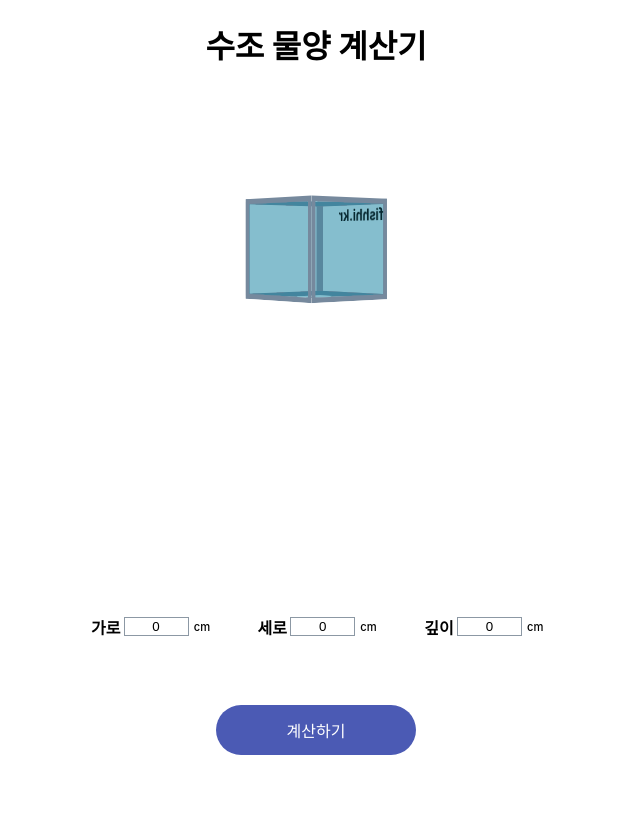
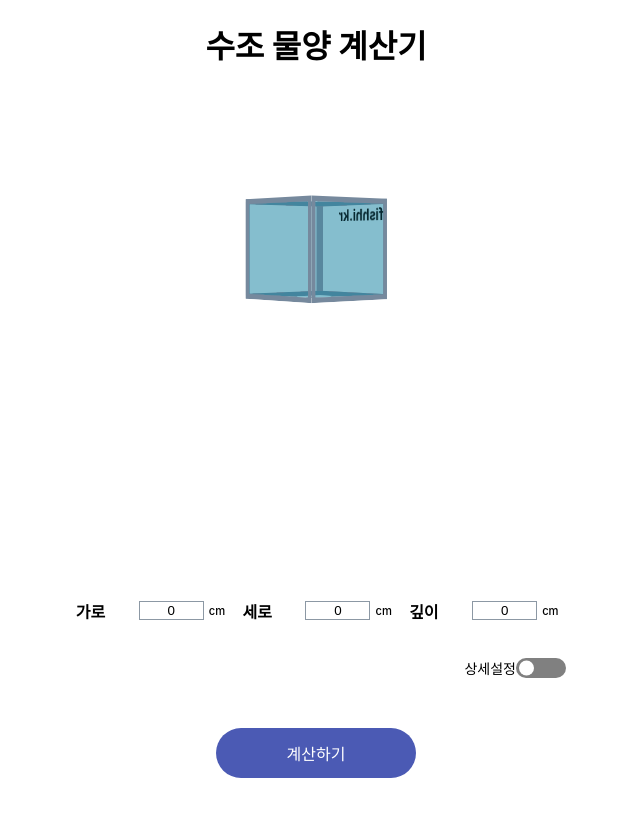
Before and after one commit to pannchat/fishhi, a Next.js app: page /calcFishTank in a window 1280 px wide. Shown: the top 816 px of the page, without its empty margins (324-964 px from the left). Built offline with nearby package versions, Linux system fonts and the light colour scheme; no server answers.

Commit message:
add(supplies): supplies of calc result

```diff
--- /dev/null
+++ b/api/index.ts
@@ -0,0 +1,7 @@
+import axios from "axios";
+
+export async function getSuppliesProduct() {
+  const { data } = await axios.get('https://fishhi.kr/supplies_product.json');
+
+  return data;
+}
--- a/components/calcFishTank/index.tsx
+++ b/components/calcFishTank/index.tsx
@@ -1,7 +1,9 @@
-import React, { InputHTMLAttributes, useEffect } from "react";
+import React, { InputHTMLAttributes, useEffect, useState } from "react";
 import Button from "../../shared/commonComponent/button";
 import Spacing from "../../shared/commonComponent/spacing";
+import Switch from "../../shared/commonComponent/switch";
 import useCalcFishBowl from "../../shared/hooks/useCalcFishBowl";
+import CalcSupplies from "../calcSupplies";
 
 const CalcFishTank = () => {
   const {
@@ -14,12 +16,19 @@ const CalcFishTank = () => {
     tankWidth,
     tankHeight,
     tankDepth,
+    thickness,
+    tankSand,
     setTankWidth,
     setTankDepth,
     setTankHeight,
+    setThickness,
+    setTankSand,
     calculate,
   } = useCalcFishBowl();
-
+  const [isShowDetail, setIsShowDetail] = useState<boolean>(false);
+  const handleClickSwitch = () => {
+    setIsShowDetail(!isShowDetail);
+  };
   useEffect(() => {
     if (faceFrontRef.current) faceFrontRef.current.style.width = "100px";
   }, []);
@@ -78,6 +87,48 @@ const CalcFishTank = () => {
           unit={"cm"}
         />
       </div>
+      <Spacing height={15} />
+      <div className="main-section__tank-size detail-setting">
+        <TankInput
+          value={thickness}
+          onChange={(value) => {
+            setThickness(value);
+          }}
+          name="thickness"
+          label="유리두께"
+          unit="T"
+        />
+
+        <TankInput
+          value={tankSand}
+          onChange={(value) => {
+            setTankSand(value);
+          }}
+          name="tankSand"
+          label="바닥재"
+          unit="cm"
+        />
+
+        <TankInput
+          value={tankSand}
+          onChange={(value) => {
+            setTankSand(value);
+          }}
+          name="tankSand"
+          label="바닥재"
+          unit="cm"
+        />
+      </div>
+      <Spacing height={20} />
+      <Switch
+        label="상세설정"
+        isActive={isShowDetail}
+        onClick={handleClickSwitch}
+        style={{
+          justifyContent: "flex-end",
+          cursor: "pointer",
+        }}
+      />
       <Spacing height={50} />
       <Button
         width={200}
@@ -96,7 +147,8 @@ const CalcFishTank = () => {
       >
         계산하기
       </Button>
-
+      <Spacing height={50} />
+      <CalcSupplies />
       <style jsx>{`
         .face {
           margin: 0px;
@@ -163,6 +215,10 @@ const CalcFishTank = () => {
           position: relative;
         }
 
+        .main-section__tank-size.detail-setting {
+          display: ${isShowDetail ? "flex" : "none"};
+        }
+
         .faceBack {
           transform: translateZ(-50px);
         }
@@ -200,19 +256,27 @@ const TankInput = (props: {
   placeholder?: string;
   name: string;
   unit: string;
+  labelSize?: number;
 }) => {
-  const { onChange, unit, label, ...inputAttributes } = props;
+  const { onChange, unit, label, labelSize = 16, ...inputAttributes } = props;
 
   return (
     <div
       style={{
-        width: 120,
+        width: 150,
         display: "flex",
         alignItems: "center",
         justifyContent: "space-around",
       }}
     >
-      <p className="tank__input-label">{label}</p>
+      <p
+        className="tank__input-label"
+        style={{
+          fontSize: labelSize,
+        }}
+      >
+        {label}
+      </p>
       <input
         className="input"
         {...inputAttributes}
@@ -242,8 +306,8 @@ const TankInput = (props: {
           height: 300px;
         }
         .tank__input-label {
-          font-size: 16px;
           font-weight: 800;
+          flex-basis: 40%;
         }
 
         .size-unit {
--- /dev/null
+++ b/components/calcSupplies.tsx
@@ -0,0 +1,55 @@
+import React from "react";
+import { useSuppliesProduct } from "../shared/hooks/useSuppliesProduct";
+const IMAGE_BASE_URL = "https://fishhi.kr/thumbnails/";
+const CalcSupplies = () => {
+  const { data } = useSuppliesProduct();
+
+  if (!data) return <div></div>;
+  return (
+    <div className="calc-supplies">
+      {data.map((value: any, index: number) => {
+        const { img, productName, recommendedUsage1, recommendedUsage2 } =
+          value;
+        return (
+          <li className="search-list" key={`searchList${index}`}>
+            <img
+              width={100}
+              height={100}
+              src={`https://fishhi.kr/thumbnails/${img}`}
+              alt={`${productName} 상품`}
+              style={{
+                margin: 10,
+                objectFit: "contain",
+              }}
+            />
+            <div>
+              <p>{productName}</p>
+              권장 사용량 : {recommendedUsage1}L 당 {recommendedUsage2}cc
+              {/* <br />내 어항 사용량 :{" "}
+              <b>
+                {capacity
+                  ? `${(
+                      (capacity / recommendedUsage1) *
+                      el.recommendedUsage2
+                    ).toFixed(2)}cc`
+                  : "?"}
+              </b>{" "}
+              권장
+              <br /> */}
+              {/* <a className="open">상세 설명서 보기</a> */}
+            </div>
+          </li>
+        );
+      })}
+
+      <style jsx>{`
+        .search-list {
+          display: flex;
+          border-radius: 5px;
+        }
+      `}</style>
+    </div>
+  );
+};
+
+export default CalcSupplies;
--- a/package.json
+++ b/package.json
@@ -9,13 +9,15 @@
     "lint": "next lint"
   },
   "dependencies": {
+    "axios": "^0.21.4",
     "immer": "^9.0.6",
     "lodash": "^4.17.21",
     "next": "11.1.0",
     "react": "17.0.2",
     "react-dom": "17.0.2",
     "react-sliding-pane": "^7.0.0",
-    "styled-components": "^5.3.1"
+    "styled-components": "^5.3.1",
+    "swr": "^1.0.1"
   },
   "devDependencies": {
     "@types/jest": "^27.0.1",
--- /dev/null
+++ b/shared/commonComponent/switch.tsx
@@ -0,0 +1,93 @@
+import React, { useState } from "react";
+import { CSSProperties } from "styled-components";
+
+interface ISwitchProps {
+  isActive: boolean;
+  label?: string;
+  labelSize?: number;
+  labelWeight?: number;
+  defaultColor?: string;
+  color?: string;
+  buttonColor?: string;
+  buttonWidth?: number;
+  buttonHeight?: number;
+  style?: CSSProperties;
+  onClick?: (value?: any) => void;
+}
+
+const Switch = (props: ISwitchProps) => {
+  const {
+    label,
+    labelSize = 14,
+    labelWeight = 400,
+    defaultColor = "grey",
+    color = "#4b5ab4",
+    buttonHeight = 20,
+    buttonWidth = 20,
+    buttonColor = "white",
+    style,
+    isActive,
+    onClick,
+  } = props;
+
+  const switchBarWidth = buttonWidth * 2.5;
+  return (
+    <div
+      className="switch__wrapper"
+      onClick={() => {
+        if (onClick) onClick();
+      }}
+      style={{ ...style }}
+    >
+      {label && (
+        <p
+          className="switch__label"
+          style={{
+            fontSize: labelSize,
+            fontWeight: labelWeight,
+          }}
+        >
+          {label}
+        </p>
+      )}
+      <div
+        className="switch"
+        style={{
+          width: switchBarWidth,
+        }}
+      >
+        <div
+          className="switch-button"
+          style={{
+            borderRadius: "100%",
+            backgroundColor: buttonColor,
+            width: buttonWidth - 5,
+            height: buttonHeight - 5,
+            left: isActive ? `calc(100% - ${buttonWidth}px)` : "5%",
+          }}
+        ></div>
+      </div>
+
+      <style jsx>{`
+        .switch__wrapper {
+          display: flex;
+        }
+        .switch {
+          position: relative;
+          border-radius: 25px;
+          background-color: ${isActive ? color : defaultColor};
+        }
+
+        .switch-button {
+          position: absolute;
+          transform: translate(0, -50%);
+          top: 50%;
+
+          transition: all 0.3s;
+        }
+      `}</style>
+    </div>
+  );
+};
+
+export default Switch;
--- /dev/null
+++ b/shared/hooks/useSuppliesProduct.ts
@@ -0,0 +1,12 @@
+import useSWR from "swr";
+import { getSuppliesProduct } from "../../api";
+
+export function useSuppliesProduct() {
+  const {data, error} = useSWR('useGetSuppliesProduct',
+  () => getSuppliesProduct());
+
+  return {
+    data: data ? data.item : null,
+    error,
+  }
+}
--- a/styles/globals.css
+++ b/styles/globals.css
@@ -11,7 +11,9 @@ body {
   font-family: -apple-system, BlinkMacSystemFont, Segoe UI, Roboto, Oxygen,
     Ubuntu, Cantarell, Fira Sans, Droid Sans, Helvetica Neue, sans-serif;
 }
-
+p {
+  margin: 0px;
+}
 a {
   color: inherit;
   text-decoration: none;
```
Also changed, not shown: components/FHNavbar.tsx (+11 -7 lines), 1 other file (tests, documents, lock files or other folders).
